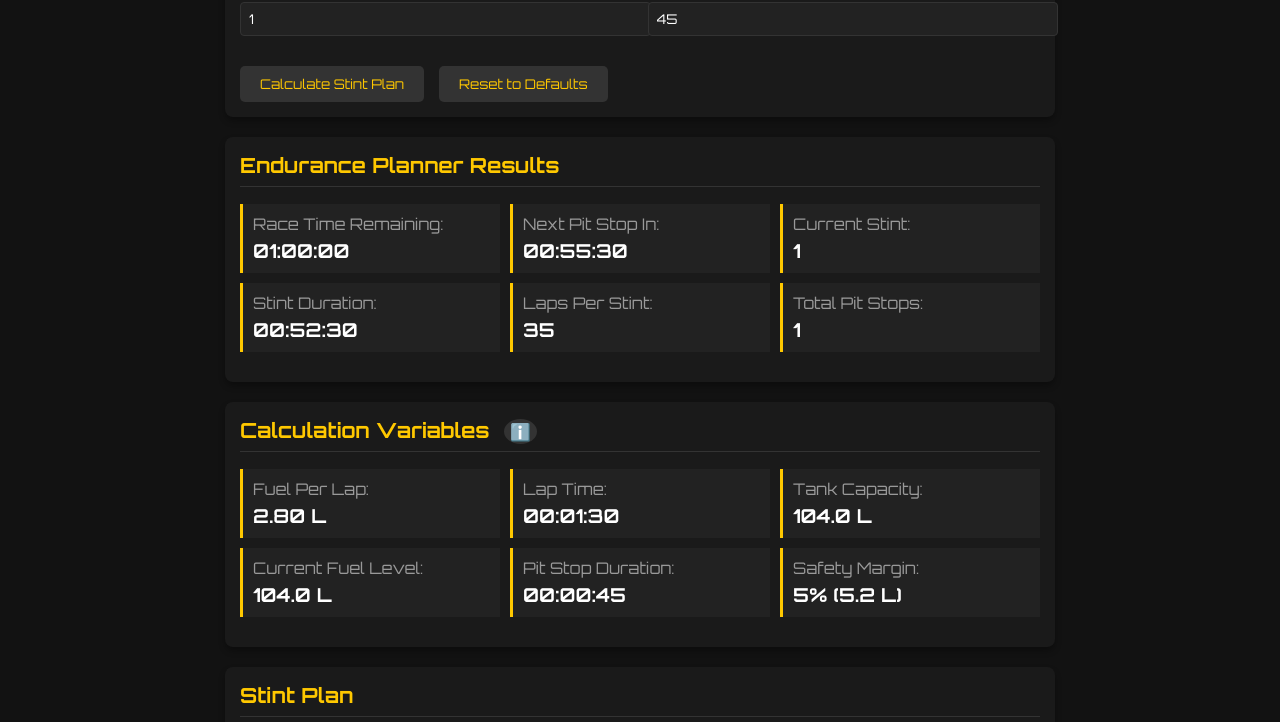
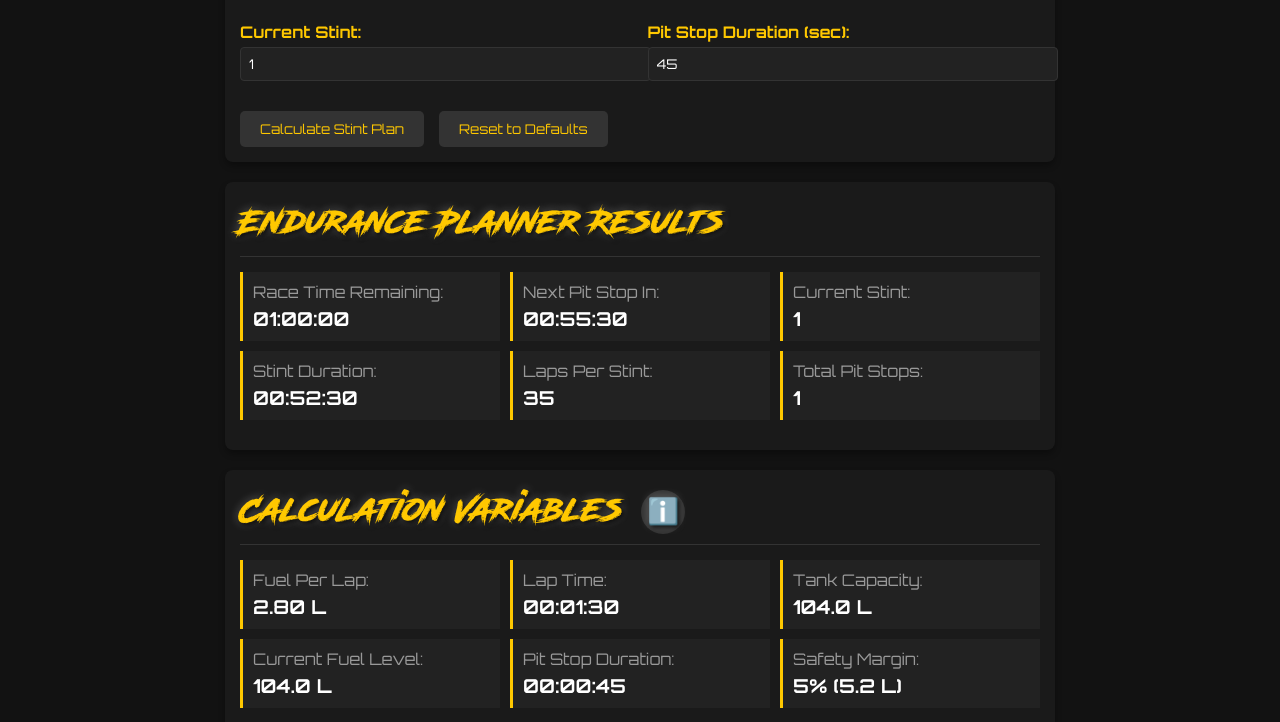
Before and after one commit to Radian-Motorsport/RadianApp, a website: page telemetry-backend/public/staticplanner.html in a window 1280 px wide. Shown: the part 628-1350 px from the top of the page. Drawn offline with Linux system fonts and the light colour scheme.

Commit message:
style change

```diff
--- a/telemetry-backend/public/staticplanner.css
+++ b/telemetry-backend/public/staticplanner.css
@@ -1,3 +1,13 @@
+/* ========================================
+   FONT DEFINITIONS - STATICPLANNER
+   ======================================== */
+@font-face {
+  font-family: 'RoadRage';
+  src: url('../../assets/RoadRage.woff') format('woff');
+  font-weight: normal;
+  font-style: normal;
+}
+
 /* ========================================
    COLOR SCHEME DEFINITIONS - STATICPLANNER
    ========================================
@@ -155,3 +165,31 @@
 .telemetry-block {
   margin-bottom: 20px;
 }
+
+/* ========================================
+   HEADER STYLING - STATICPLANNER
+   ========================================
+   RoadRage font styling for headers with shadow effects.
+   Matches main styles.css for consistency.
+   ======================================== */
+h1, h2, h3, h4, h5, h6 {
+  font-family: 'RoadRage', 'Orbitron', sans-serif;
+  text-shadow: 2px 2px 4px rgba(0, 0, 0, 0.8),
+               0 0 10px rgba(255, 255, 255, 0.3);
+  font-weight: normal;
+  margin: 10px 0;
+}
+
+h1 {
+  font-size: 2.5em;
+  text-shadow: 3px 3px 6px rgba(0, 0, 0, 0.8),
+               0 0 15px rgba(255, 255, 255, 0.4);
+}
+
+h2 {
+  font-size: 2em;
+}
+
+h3 {
+  font-size: 1.5em;
+}
--- a/telemetry-backend/public/styles.css
+++ b/telemetry-backend/public/styles.css
@@ -1,4 +1,14 @@
 /* Main styles for Telemetry Dashboard */
+
+/* ========================================
+   FONT DEFINITIONS
+   ======================================== */
+@font-face {
+  font-family: 'RoadRage';
+  src: url('../../assets/RoadRage.woff') format('woff');
+  font-weight: normal;
+  font-style: normal;
+}
 
 /* ========================================
    COLOR SCHEME DEFINITIONS
@@ -28,6 +38,29 @@ body {
   color: #fff;
   font-family: 'Orbitron', sans-serif;
   margin: 0;
+}
+
+/* Header styling with RoadRage font */
+h1, h2, h3, h4, h5, h6 {
+  font-family: 'RoadRage', 'Orbitron', sans-serif;
+  text-shadow: 2px 2px 4px rgba(0, 0, 0, 0.8),
+               0 0 10px rgba(255, 255, 255, 0.3);
+  font-weight: normal;
+  margin: 10px 0;
+}
+
+h1 {
+  font-size: 2.5em;
+  text-shadow: 3px 3px 6px rgba(0, 0, 0, 0.8),
+               0 0 15px rgba(255, 255, 255, 0.4);
+}
+
+h2 {
+  font-size: 2em;
+}
+
+h3 {
+  font-size: 1.5em;
 }
 
 /* Index page layout */
```
